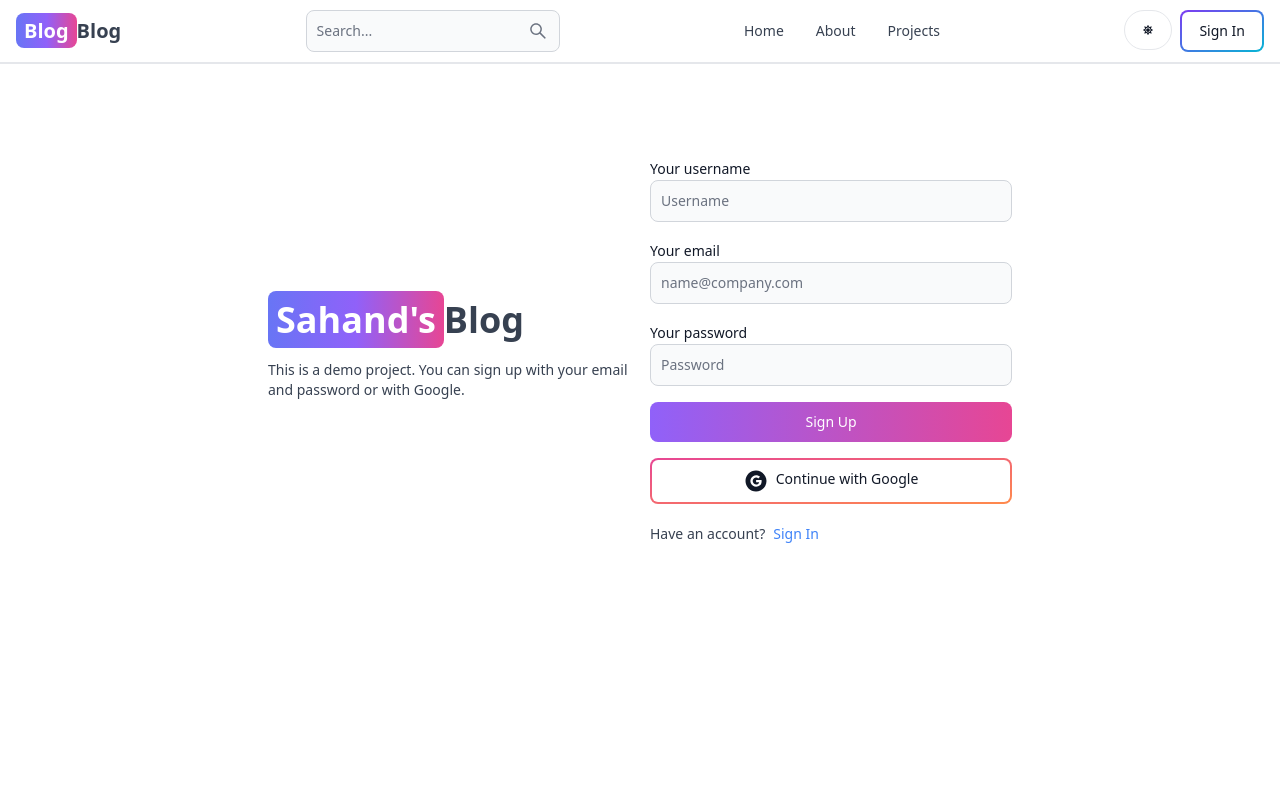
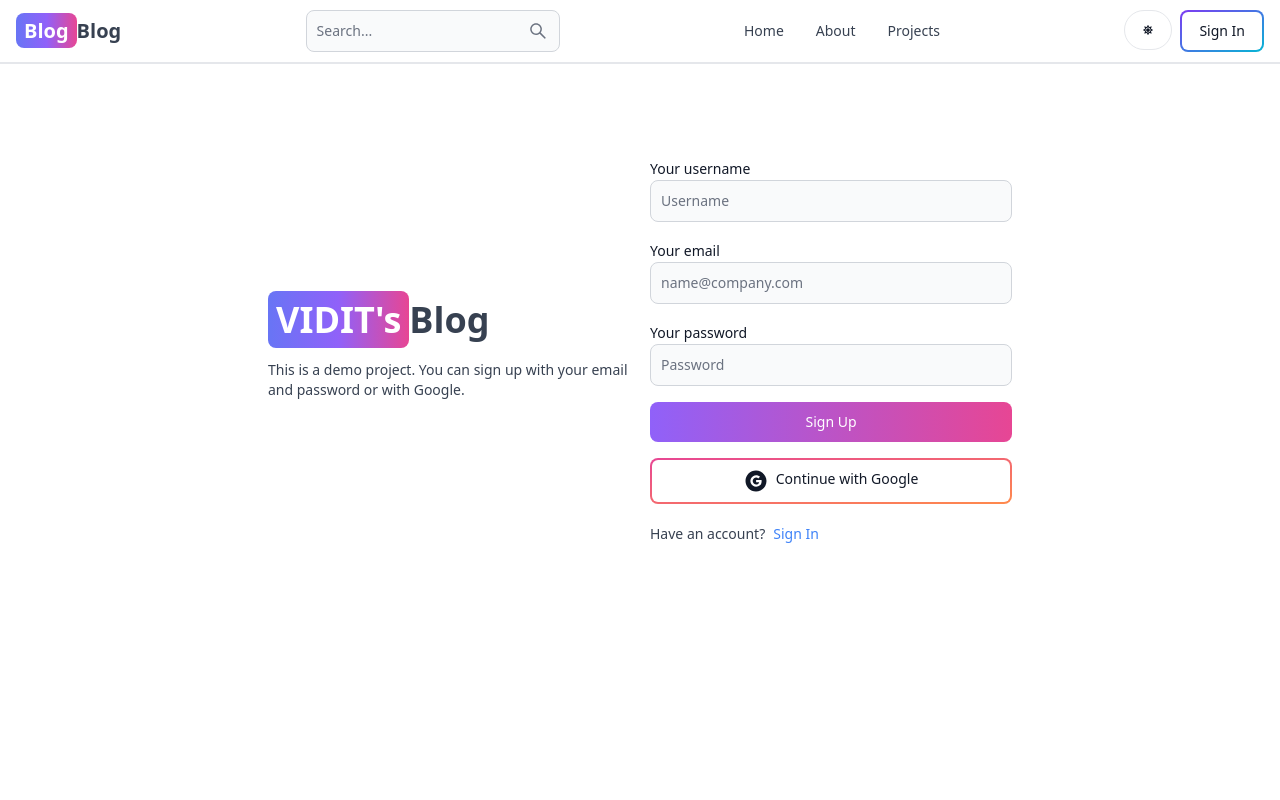
Before and after one commit to viditpandey06/blog-app, a React app in the folder mern-blog/frontend/: page /sign-up in a window 1280 px wide. Shown: the top 800 px of the page. Built offline with nearby package versions, Linux system fonts and the light colour scheme; no server answers; the HTML template or start-up script is replaced by a standard one.

Commit message:
Update SignUp.jsx

```diff
--- a/mern-blog/frontend/src/pages/SignUp.jsx
+++ b/mern-blog/frontend/src/pages/SignUp.jsx
@@ -26,6 +26,7 @@ export default function SignUp() {
       });
       const data = await res.json();
       if (data.success === false) {
+       console.log("error here1");
         return setErrorMessage(data.message);
       }
       setLoading(false);
@@ -44,7 +45,7 @@ export default function SignUp() {
         <div className='flex-1'>
           <Link to='/' className='font-bold dark:text-white text-4xl'>
             <span className='px-2 py-1 bg-gradient-to-r from-indigo-500 via-purple-500 to-pink-500 rounded-lg text-white'>
-              Sahand's
+              VIDIT's
             </span>
             Blog
           </Link>
```
